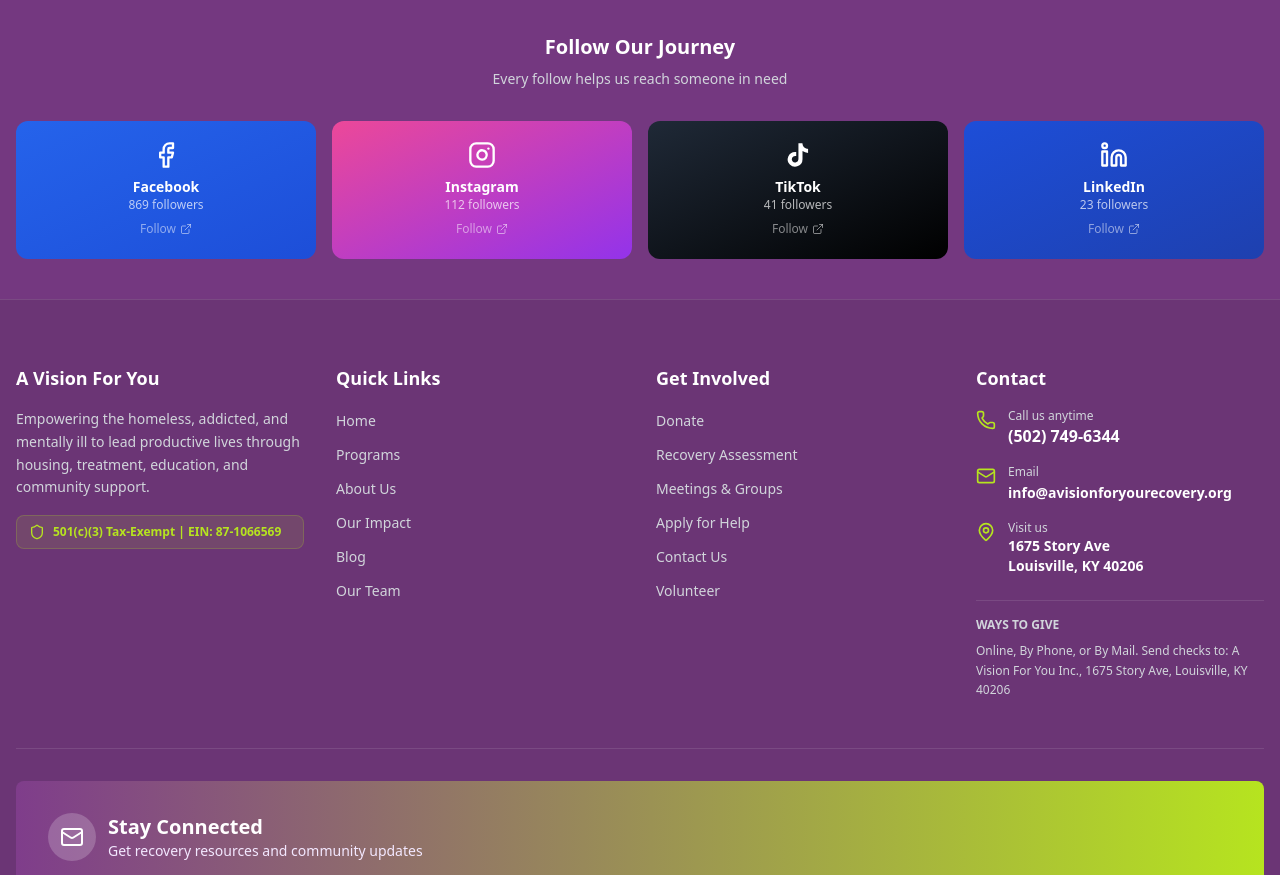
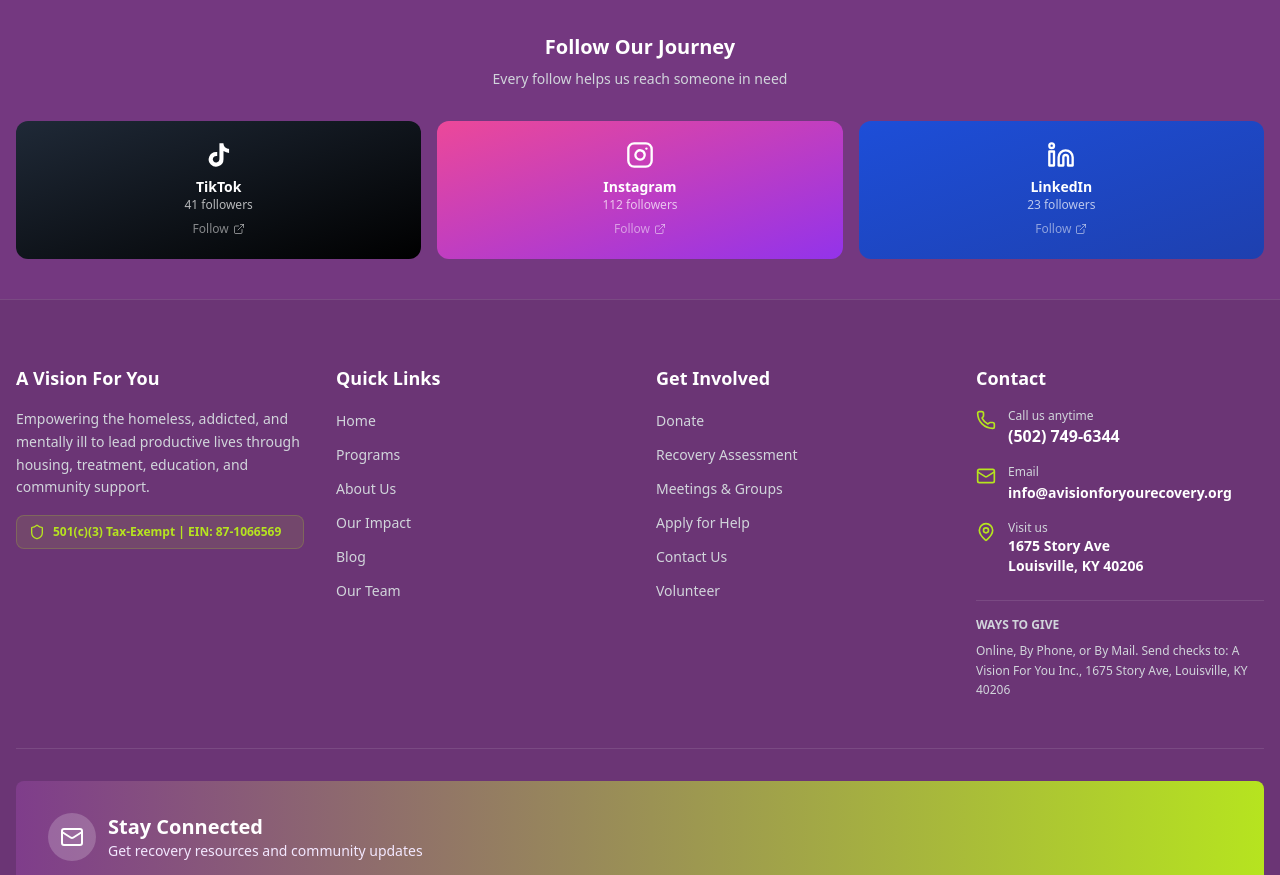
Before and after one commit to zrobards/avisionforyou, a Next.js app: page / in a window 1280 px wide. Shown: the part 5280-6155 px from the top of the page. Built offline with nearby package versions, Linux system fonts and the light colour scheme; no server answers.

Commit message:
Update TikTok footer link and Square env docs

```diff
--- a/src/components/layout/Footer.tsx
+++ b/src/components/layout/Footer.tsx
@@ -2,7 +2,7 @@
 
 import { useState, useEffect } from 'react';
 import Link from 'next/link';
-import { Mail, Phone, MapPin, Facebook, Linkedin, Instagram, Heart, Shield, ExternalLink } from 'lucide-react';
+import { Mail, Phone, MapPin, Linkedin, Instagram, Heart, Shield, ExternalLink } from 'lucide-react';
 import NewsletterSignup from '@/components/shared/NewsletterSignup';
 
 interface SocialStat {
@@ -16,7 +16,7 @@ export default function Footer() {
     facebook: { followers: 869, handle: '@AVisionForYouRecovery', url: 'https://www.facebook.com/avfyrecovery' },
     instagram: { followers: 112, handle: '@avisionforyourecovery', url: 'https://www.instagram.com/avision_foryourecovery/' },
     linkedin: { followers: 23, handle: 'A Vision For You', url: 'https://www.linkedin.com/company/a-vision-for-you-inc-addiction-recovery-program/' },
-    tiktok: { followers: 41, handle: '@avisionforyourecovery', url: 'https://www.tiktok.com/@avisionforyourecovery' }
+    tiktok: { followers: 41, handle: '@lucasbennett1996', url: 'https://www.tiktok.com/@lucasbennett1996' }
   });
 
   useEffect(() => {
@@ -41,25 +41,19 @@ export default function Footer() {
         <div className="max-w-7xl mx-auto px-4 py-10">
           <h3 className="text-white font-bold text-xl mb-2 text-center">Follow Our Journey</h3>
           <p className="text-gray-300 text-sm text-center mb-8">Every follow helps us reach someone in need</p>
-          <div className="grid grid-cols-2 md:grid-cols-4 gap-3 sm:gap-4">
-            <a href={socialStats.facebook.url} target="_blank" rel="noopener noreferrer" aria-label="Follow us on Facebook" className="group bg-gradient-to-br from-blue-600 to-blue-700 hover:from-blue-700 hover:to-blue-800 rounded-xl p-4 sm:p-5 text-center transition-all duration-300 hover:scale-105 hover:shadow-lg hover:shadow-blue-600/20">
-              <Facebook className="w-7 h-7 mx-auto mb-2 text-white" aria-hidden="true" />
-              <p className="text-white font-bold text-sm">Facebook</p>
-              <p className="text-white/70 text-xs">{socialStats.facebook.followers} followers</p>
+          <div className="grid grid-cols-2 md:grid-cols-3 gap-3 sm:gap-4">
+            <a href={socialStats.tiktok.url} target="_blank" rel="noopener noreferrer" aria-label="Follow Lucas Bennett on TikTok" className="group bg-gradient-to-br from-gray-800 to-black hover:from-gray-700 hover:to-gray-900 rounded-xl p-4 sm:p-5 text-center transition-all duration-300 hover:scale-105 hover:shadow-lg hover:shadow-gray-600/20">
+              <svg className="w-7 h-7 mx-auto mb-2 fill-white" viewBox="0 0 24 24" aria-hidden="true">
+                <path d="M19.59 6.69a4.83 4.83 0 0 1-3.77-4.25V2h-3.45v13.67a2.89 2.89 0 0 1-5.1 1.74 2.89 2.89 0 0 1 2.31-4.64 2.86 2.86 0 0 1 .88.13V9.4a6.84 6.84 0 0 0-1-.05A6.33 6.33 0 0 0 5 20.1a6.34 6.34 0 0 0 10.86-4.43v-7a8.16 8.16 0 0 0 4.77 1.52v-3.4a4.85 4.85 0 0 1-.54-.05z" />
+              </svg>
+              <p className="text-white font-bold text-sm">TikTok</p>
+              <p className="text-white/70 text-xs">{socialStats.tiktok.followers} followers</p>
               <span className="inline-flex items-center gap-1 text-white/50 text-xs mt-2 group-hover:text-white/80 transition-colors">Follow <ExternalLink className="w-3 h-3" aria-hidden="true" /></span>
             </a>
             <a href={socialStats.instagram.url} target="_blank" rel="noopener noreferrer" aria-label="Follow us on Instagram" className="group bg-gradient-to-br from-pink-500 to-purple-600 hover:from-pink-600 hover:to-purple-700 rounded-xl p-4 sm:p-5 text-center transition-all duration-300 hover:scale-105 hover:shadow-lg hover:shadow-pink-500/20">
               <Instagram className="w-7 h-7 mx-auto mb-2 text-white" aria-hidden="true" />
               <p className="text-white font-bold text-sm">Instagram</p>
               <p className="text-white/70 text-xs">{socialStats.instagram.followers} followers</p>
-              <span className="inline-flex items-center gap-1 text-white/50 text-xs mt-2 group-hover:text-white/80 transition-colors">Follow <ExternalLink className="w-3 h-3" aria-hidden="true" /></span>
-            </a>
-            <a href={socialStats.tiktok.url} target="_blank" rel="noopener noreferrer" aria-label="Follow us on TikTok" className="group bg-gradient-to-br from-gray-800 to-black hover:from-gray-700 hover:to-gray-900 rounded-xl p-4 sm:p-5 text-center transition-all duration-300 hover:scale-105 hover:shadow-lg hover:shadow-gray-600/20">
-              <svg className="w-7 h-7 mx-auto mb-2 fill-white" viewBox="0 0 24 24" aria-hidden="true">
-                <path d="M19.59 6.69a4.83 4.83 0 0 1-3.77-4.25V2h-3.45v13.67a2.89 2.89 0 0 1-5.1 1.74 2.89 2.89 0 0 1 2.31-4.64 2.86 2.86 0 0 1 .88.13V9.4a6.84 6.84 0 0 0-1-.05A6.33 6.33 0 0 0 5 20.1a6.34 6.34 0 0 0 10.86-4.43v-7a8.16 8.16 0 0 0 4.77 1.52v-3.4a4.85 4.85 0 0 1-.54-.05z" />
-              </svg>
-              <p className="text-white font-bold text-sm">TikTok</p>
-              <p className="text-white/70 text-xs">{socialStats.tiktok.followers} followers</p>
               <span className="inline-flex items-center gap-1 text-white/50 text-xs mt-2 group-hover:text-white/80 transition-colors">Follow <ExternalLink className="w-3 h-3" aria-hidden="true" /></span>
             </a>
             <a href={socialStats.linkedin.url} target="_blank" rel="noopener noreferrer" aria-label="Follow us on LinkedIn" className="group bg-gradient-to-br from-blue-700 to-blue-800 hover:from-blue-800 hover:to-blue-900 rounded-xl p-4 sm:p-5 text-center transition-all duration-300 hover:scale-105 hover:shadow-lg hover:shadow-blue-700/20">
```
Also changed, not shown: 1 other file (tests, documents, lock files or other folders).
